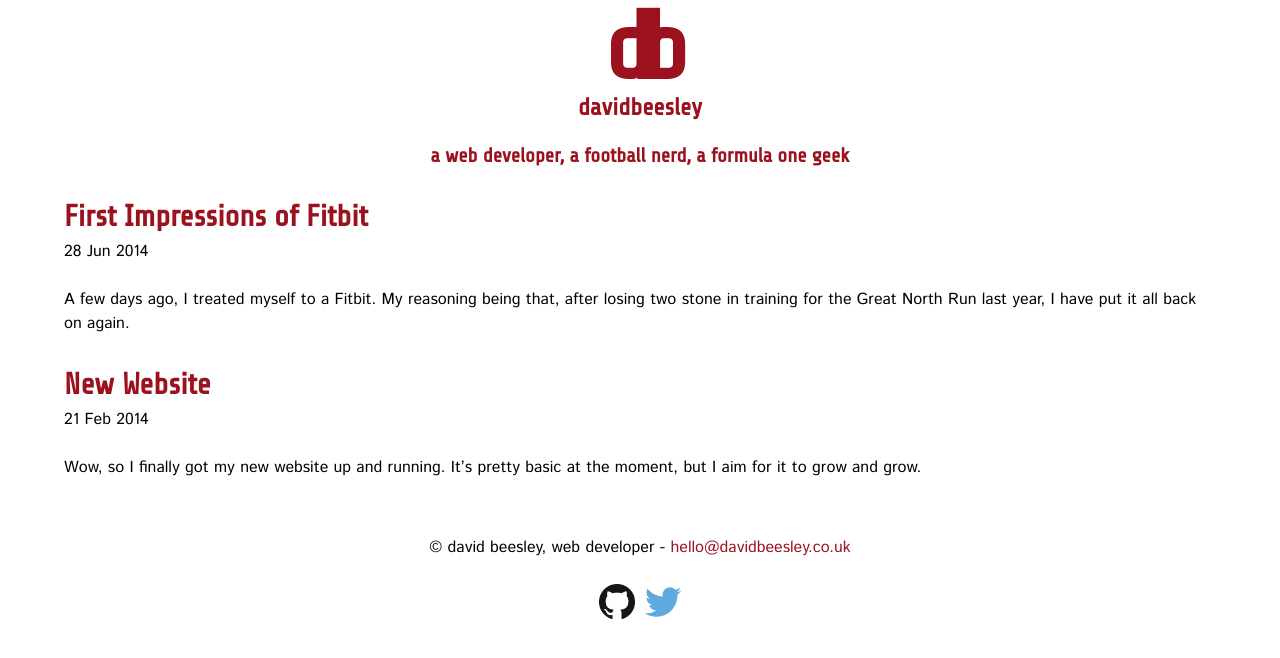
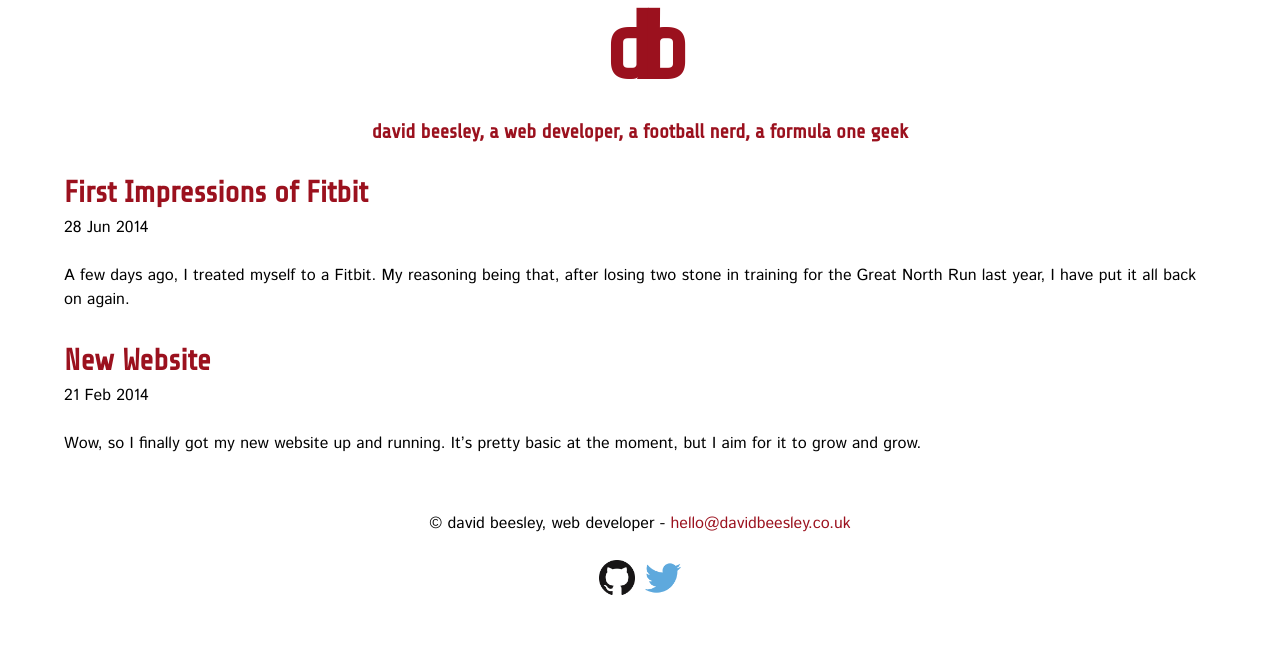
Before and after one commit to davebeesley/davebeesley.github.io, a Jekyll site: the page built from index.html, in a window 1280 px wide. Shown: the top 658 px of the page. Built offline with Jekyll 4.4.1, drawn with Linux system fonts in a browser that asks for light colours; Markdown is read by kramdown in place of the engine named in the settings.

Commit message:
Amend title

```diff
--- a/_includes/header.html
+++ b/_includes/header.html
@@ -1,5 +1,4 @@
 <div class="site-header">
-	<h1 class="title gamma"><a href="/"><span class="giga db">db</span><br>
-		davidbeesley</a></h1>
-	<h2 class="delta">a web developer, a football nerd, a formula one geek</h2>
+	<h1 class="title gamma giga db"><a href="/">db</a></h1>
+	<h2 class="delta">david beesley, a web developer, a football nerd, a formula one geek</h2>
 </div>
```
